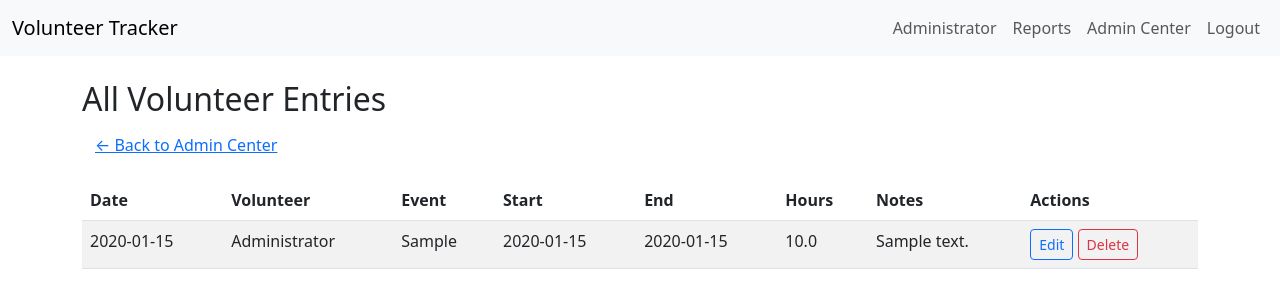
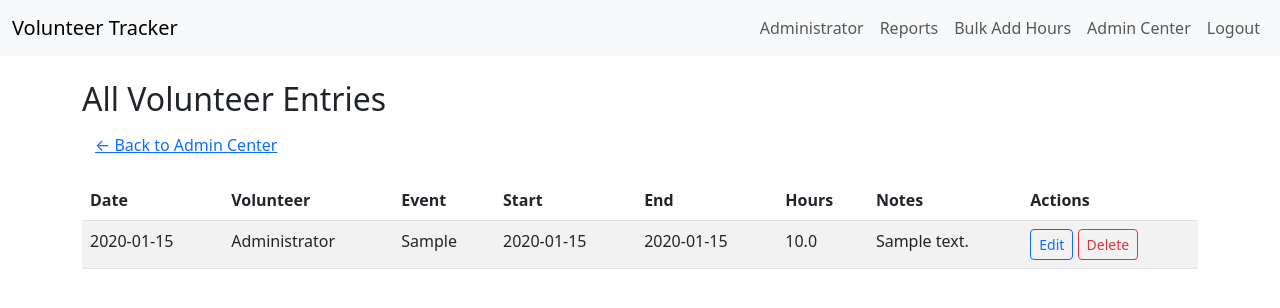
Before and after one commit to srgtsnoop/Kiwanis_Volunteer, a Flask app: page /admin/entries in a window 1280 px wide. Shown: the top 308 px of the page. Run offline with Flask 3, Linux system fonts and the light colour scheme; a user stored in the database is signed in; tables that the repository leaves empty hold one stand-in row (values such as "Sample post").

Commit message:
base.html updates
More updates :)

```diff
--- a/templates/base.html
+++ b/templates/base.html
@@ -27,6 +27,9 @@
           {% if ROLE_LEVEL[current_user.role] >= ROLE_LEVEL['reporter'] %}
             <li class="nav-item">
               <a class="nav-link" href="{{ url_for('report') }}">Reports</a>
+            </li>
+            <li class="nav-item">
+              <a class="nav-link" href="{{ url_for('bulk_add_hours') }}">Bulk Add Hours</a>
             </li>
           {% endif %}
           {% if ROLE_LEVEL[current_user.role] >= ROLE_LEVEL['admin'] %}
```
